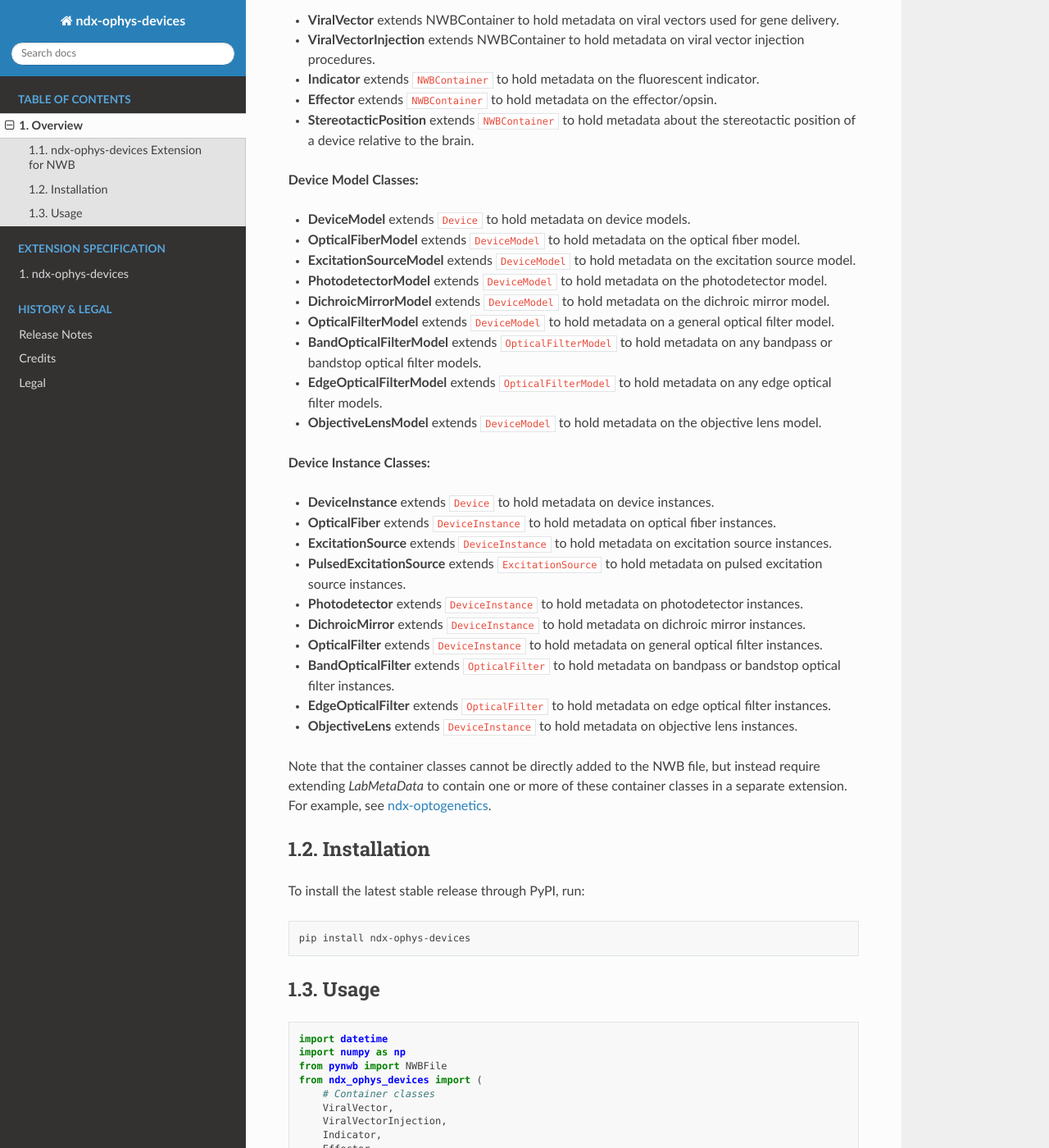
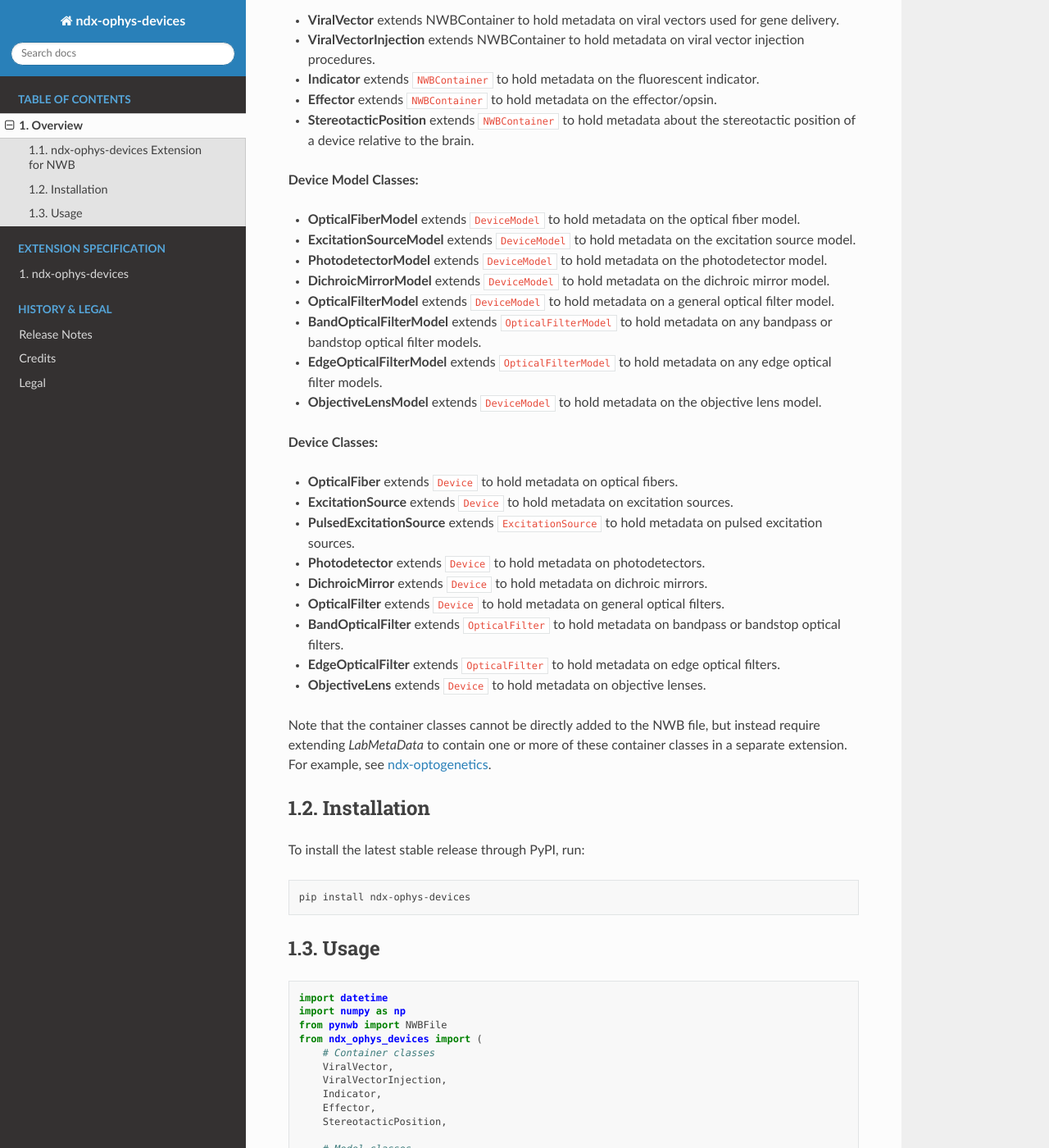
Before and after one commit to catalystneuro/ndx-ophys-devices, a Sphinx documentation site: the page built from docs/source/description.rst, in a window 1280 px wide and 1400 px high, scrolled down 371 px. Shown: the whole window at 82% size. Built offline with Sphinx 7.4.7 and the Read the Docs theme 3.1.0, drawn with Linux system fonts in a browser that asks for light colours; some of the changed text lies outside the part shown.

Commit message:
update documentation

```diff
--- a/docs/source/description.rst
+++ b/docs/source/description.rst
@@ -18,7 +18,6 @@ This extension consists of neurodata types in the following categories:
 
 **Device Model Classes:**
 
-- **DeviceModel** extends ``Device`` to hold metadata on device models.
 - **OpticalFiberModel** extends ``DeviceModel`` to hold metadata on the optical fiber model.
 - **ExcitationSourceModel** extends ``DeviceModel`` to hold metadata on the excitation source model.
 - **PhotodetectorModel** extends ``DeviceModel`` to hold metadata on the photodetector model.
@@ -28,18 +27,17 @@ This extension consists of neurodata types in the following categories:
 - **EdgeOpticalFilterModel** extends ``OpticalFilterModel`` to hold metadata on any edge optical filter models.
 - **ObjectiveLensModel** extends ``DeviceModel`` to hold metadata on the objective lens model.
 
-**Device Instance Classes:**
+**Device Classes:**
 
-- **DeviceInstance** extends ``Device`` to hold metadata on device instances.
-- **OpticalFiber** extends ``DeviceInstance`` to hold metadata on optical fiber instances.
-- **ExcitationSource** extends ``DeviceInstance`` to hold metadata on excitation source instances.
-- **PulsedExcitationSource** extends ``ExcitationSource`` to hold metadata on pulsed excitation source instances.
-- **Photodetector** extends ``DeviceInstance`` to hold metadata on photodetector instances.
-- **DichroicMirror** extends ``DeviceInstance`` to hold metadata on dichroic mirror instances.
-- **OpticalFilter** extends ``DeviceInstance`` to hold metadata on general optical filter instances.
-- **BandOpticalFilter** extends ``OpticalFilter`` to hold metadata on bandpass or bandstop optical filter instances.
-- **EdgeOpticalFilter** extends ``OpticalFilter`` to hold metadata on edge optical filter instances.
-- **ObjectiveLens** extends ``DeviceInstance`` to hold metadata on objective lens instances.
+- **OpticalFiber** extends ``Device`` to hold metadata on optical fibers.
+- **ExcitationSource** extends ``Device`` to hold metadata on excitation sources.
+- **PulsedExcitationSource** extends ``ExcitationSource`` to hold metadata on pulsed excitation sources.
+- **Photodetector** extends ``Device`` to hold metadata on photodetectors.
+- **DichroicMirror** extends ``Device`` to hold metadata on dichroic mirrors.
+- **OpticalFilter** extends ``Device`` to hold metadata on general optical filters.
+- **BandOpticalFilter** extends ``OpticalFilter`` to hold metadata on bandpass or bandstop optical filters.
+- **EdgeOpticalFilter** extends ``OpticalFilter`` to hold metadata on edge optical filters.
+- **ObjectiveLens** extends ``Device`` to hold metadata on objective lenses.
 
 Note that the container classes cannot be directly added to the NWB file, but instead require extending `LabMetaData` to
 contain one or more of these container classes in a separate extension.
@@ -80,7 +78,7 @@ Usage
         EdgeOpticalFilterModel,
         ObjectiveLensModel,
 
-        # Device instance classes
+        # Device classes
         OpticalFiber,
         ExcitationSource,
         PulsedExcitationSource,
@@ -169,7 +167,7 @@ Usage
         roll_in_deg=0.0,
     )
 
-    # Create model objects
+    # Create device models
     optical_fiber_model = OpticalFiberModel(
         name="optical_fiber_model",
         manufacturer="Fiber Manufacturer",
--- a/docs/source/release_notes.rst
+++ b/docs/source/release_notes.rst
@@ -5,6 +5,7 @@ Version 0.4.0 (upcoming)
 New Features:
 - Added new neurodata types:
   - ``StereotacticPosition``: Extends ``NWBContainer`` to hold metadata about the stereotactic position of a device relative to the brain.
+- Added realistic configuration examples notebook.
 
 Changes:
 - Renamed `OpticalLens` to `ObjectiveLens`
@@ -12,7 +13,7 @@ Changes:
 - Replaced ``LensPositioning`` with ``StereotacticPosition``
 - Replaced ``ViralVectorInjection`` fields related to coordinates and angles with ``StereotacticPosition`` group
 
-Version 0.3.0 (Sept 19, 2025)
+Version 0.3.1 (Sept 19, 2025)
 ------------------------
 
 New Features
```
Also changed, not shown: other parts of docs/source/description.rst (+7 -7 lines), CHANGELOG.md (+1 -1 lines), README.md (+11 -15 lines).
